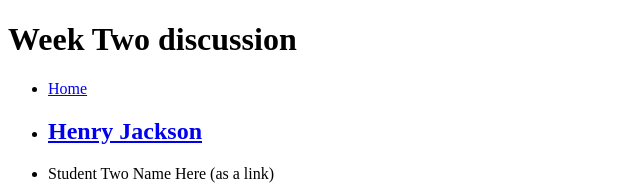
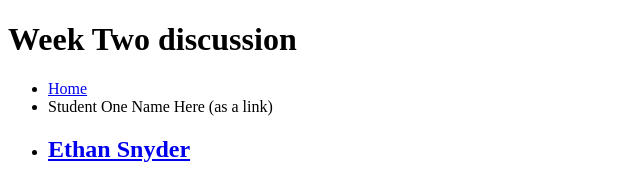
Before and after one commit to Wondercypress/539week2, a plain HTML site: page TeamTemplate-main/index.html in a window 1280 px wide. Shown: the top 187 px of the page, without its empty margins (0-640 px from the left). Drawn offline with Linux system fonts and the light colour scheme.

Commit message:
Add files via upload

```diff
--- a/TeamTemplate-main/index.html
+++ b/TeamTemplate-main/index.html
@@ -16,18 +16,15 @@
         <nav>
             <ul>
                 <li><a href = "index.html">Home</a></li>
-                <li><h2><a href = "Henry.html">Henry Jackson</a></h2></li>
-                <li>Student Two Name Here (as a link)</li>
+                <li>Student One Name Here (as a link)</li>
+                <li><h2><a href = "ethan.html">Ethan Snyder</a></h2></li>
             </ul>
         </nav>
-
-
     </header>
 
     <main>
         <h2> Our Topic</h2>
         <img src = "yourPicHere" width="200" alt = "Image of your Topic here.">
-
         <h3>Top Three Reasons We picked Our Topic</h3>
         <ul>
             <li></li>
```
